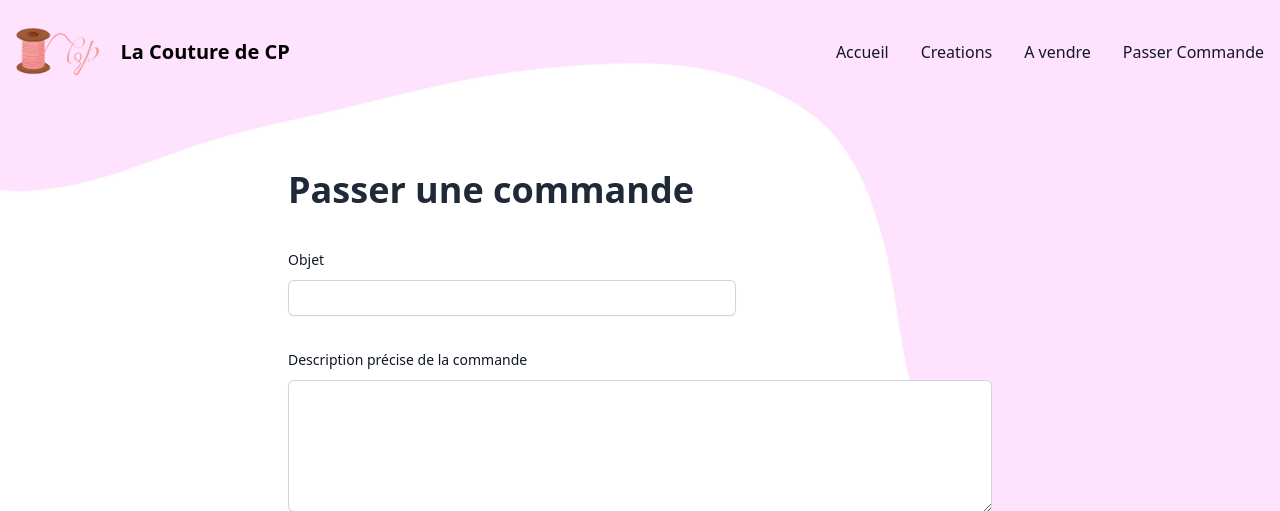
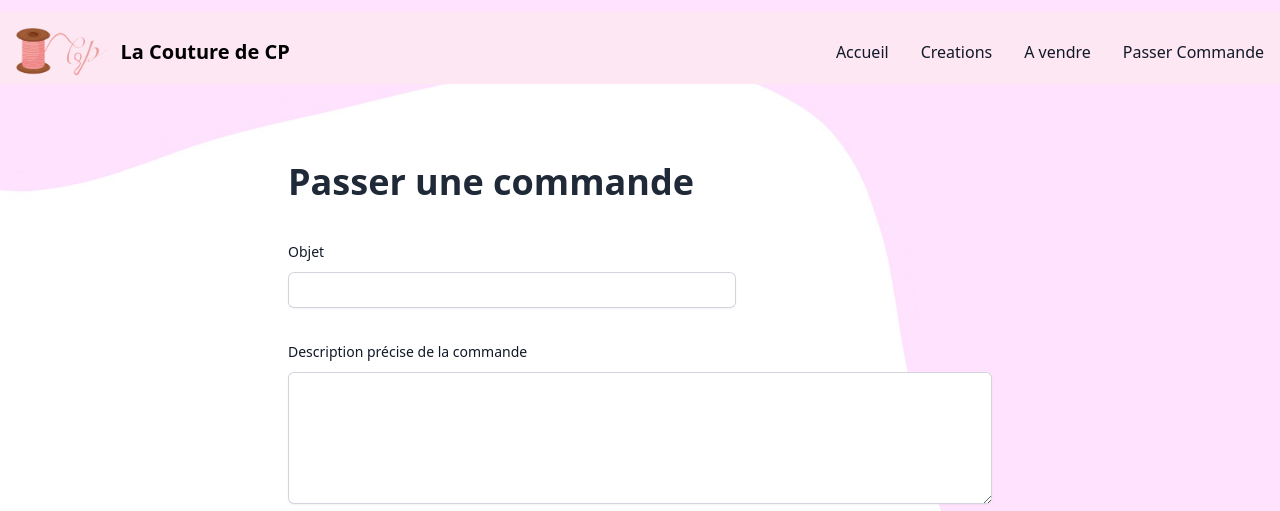
Before and after one commit to clarisse-petitot/la-couture-de-cp, a PHP site: page /commandes.php in a window 1280 px wide. Shown: the top 511 px of the page. Run offline with PHP 8.4, Linux system fonts and the light colour scheme; data comes from the database, SQL or seed files in the repository; data that the repository does not hold is empty; some libraries are stand-ins or nearby versions.

Commit message:
fix(navbar): fix the appearance of the navigation bar

```diff
--- a/components/navbar.php
+++ b/components/navbar.php
@@ -1,5 +1,5 @@
-<nav class="border-gray-200 mt-3 sticky top-0 w-full">
-    <div class="max-w-screen-xl flex flex-wrap items-center justify-between mx-auto p-4">
+<nav class="border-gray-200 mt-3 sticky top-0 z-10 bg-pink-100 w-full">
+    <div class="max-w-screen-xl flex flex-wrap items-center justify-between mx-auto p-4 pb-2">
         <a href="/index.php" class="flex items-center space-x-3 rtl:space-x-reverse">
             <img src="img/logo.png" class="h-12" alt="La couture de CP logo" />
             <span class="self-center text-xl font-semibold whitespace-nowrap">La Couture de CP</span>
```
